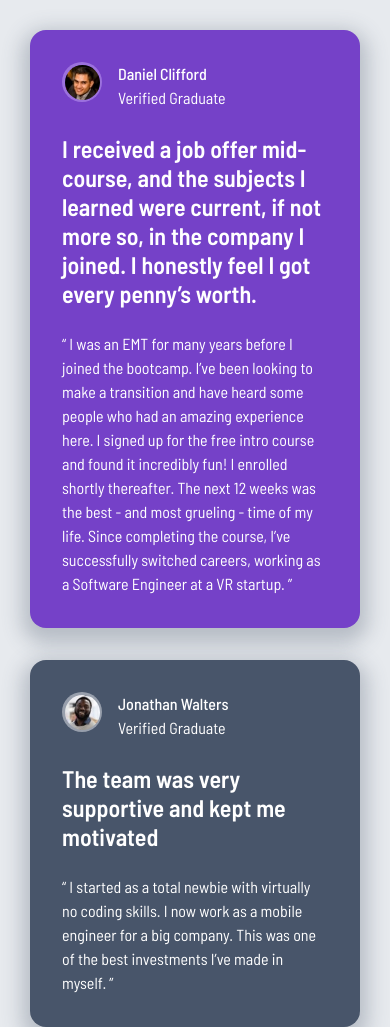
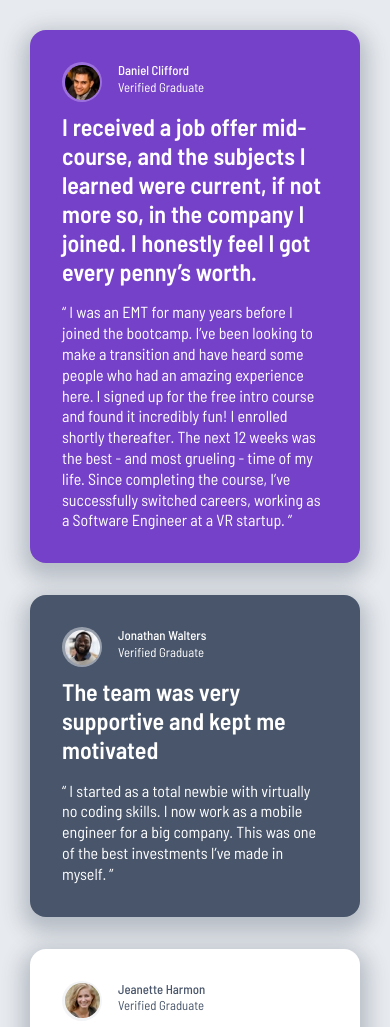
Before and after one commit to Egcarson/testimonia-grid-section, a plain HTML site: page index.html in a window 390 px wide. Shown: the top 1027 px of the page. Drawn offline with Linux system fonts and the light colour scheme.

Commit message:
Add responsiveness

```diff
--- a/CSS/style.scss
+++ b/CSS/style.scss
@@ -40,19 +40,19 @@ body {
   .post__title {
     font-size: 1.5rem;
     font-weight: 600;
-    margin-bottom: 1em;
+    margin-bottom: 0.7em;
   }
 
   p {
     font-size: 1rem;
-    line-height: 1.5em;
+    line-height: 1.3em;
   }
 }
 
 .post__profile {
   display: flex;
   gap: 1em;
-  margin-bottom: 1.5em;
+  margin-bottom: 0.6em;
 
   .post__profile-image {
     background-color: rgba($color-100, 0.5);
@@ -70,6 +70,9 @@ body {
     }
   }
 
+  p {
+    font-size: 0.8rem;
+  }
   .post__profile-name {
     font-weight: 500;
   }
@@ -101,7 +104,26 @@ body {
   }
 }
 
-@media (max-width: 42rem) {
+@media (max-width: 76rem) {
+  .posts {
+    display: grid;
+    grid-auto-columns: 1fr;
+    //   grid-auto-rows: 1fr;
+    gap: 2em;
+    grid-template-areas:
+//   "post1 post1 post2 post5"
+//     "post3 post4 post4 post5";
+
+      "post1 post1 post5"
+      "post2 post3 post5"
+      "post4 post4 post5";
+    color: $color-500;
+    width: 85%;
+    padding: 30px;
+  }
+}
+
+@media (max-width: 50rem) {
   .posts {
     display: flex;
     flex-direction: column;
```
Also changed, not shown: CSS/style.css, 1 other file.
